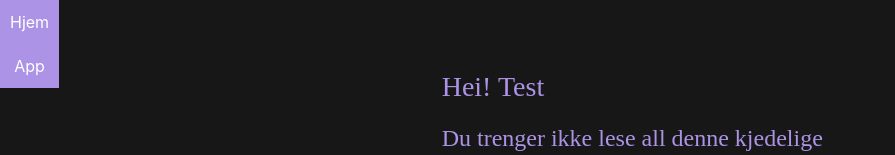
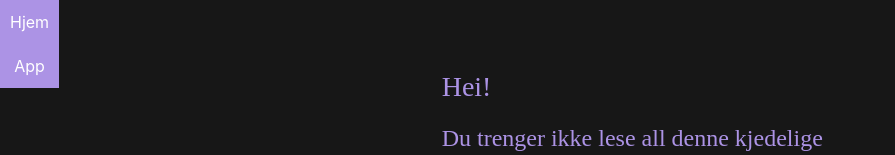
Before and after one commit to hermanwh/ntnu-course-picker, a React (Create React App) app: page / in a window 1280 px wide. Shown: the top 155 px of the page, without its empty margins (0-895 px from the left). Built offline with nearby package versions, Linux system fonts and the light colour scheme; a web font is replaced by a local one.

Commit message:
smallfix

```diff
--- a/src/Routes/Front/Front.js
+++ b/src/Routes/Front/Front.js
@@ -9,7 +9,7 @@ const Front = ({ match }) => {
             <div className="container-fluid frontContent">
                 <div class="row">
                     <div className="col-md-4 offset-md-4 col-8 offset-2">
-                        <h3>Hei! Test</h3>
+                        <h3>Hei!</h3>
                         <h4>Du trenger ikke lese all denne kjedelige teksten hvis du ikke vil. Trykk på 'App' i menyen til venstre for å komme igang</h4>
                         <p>Denne webapplikasjonen hjelper deg (forhåpentligvis) med å velge fag og spesialisering på I&IKT</p>
                         <p>Ved å trykke på "App" i menyen til venstre kommer du til selve applikasjonen</p>
```
